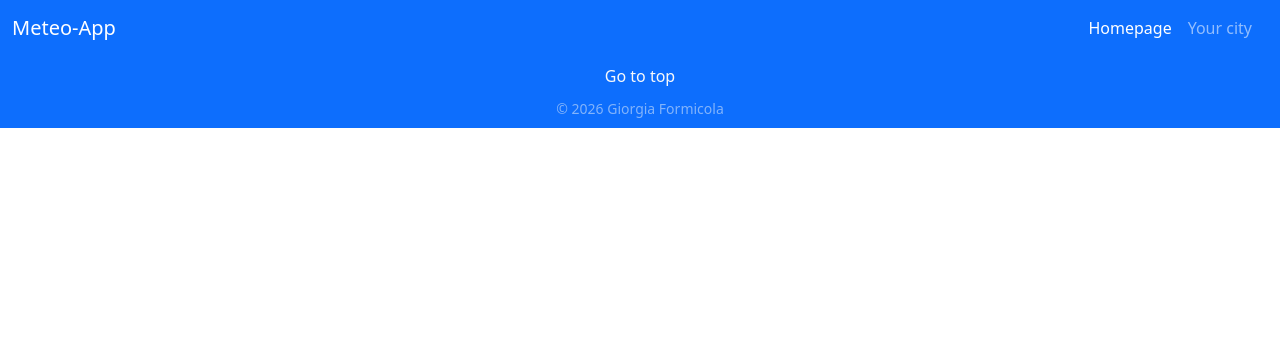
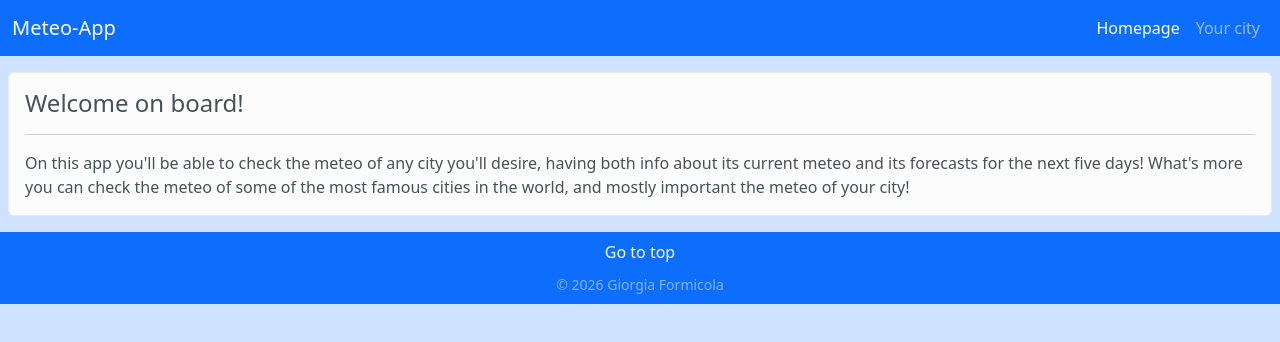
Before and after one commit to GiorgiaFormicola/U3-W2-D5, a React (Vite) app in the folder meteo-app/: page / in a window 1280 px wide. Shown: the top 342 px of the page. Built offline with nearby package versions, Linux system fonts and the light colour scheme.

Commit message:
MeteoWelcome done

```diff
--- a/meteo-app/src/App.jsx
+++ b/meteo-app/src/App.jsx
@@ -6,16 +6,18 @@ import MeteoHeader from "./components/MeteoHeader";
 function App() {
   return (
     <>
-      <BrowserRouter>
-        <MeteoHeader />
-        {/* <Routes>
+      <div className="vh-100 bg-primary-subtle">
+        <BrowserRouter>
+          <MeteoHeader />
+          {/* <Routes>
           <Route path="/" element={<MeteoHome />} />
           <Route path="/details/:city" element={<MeteoDetails />} />
           <Route path="*" element={<MeteoNotFound />} />
         </Routes>
          */}
-        <MeteoFooter />
-      </BrowserRouter>
+          <MeteoFooter />
+        </BrowserRouter>
+      </div>
     </>
   );
 }
--- a/meteo-app/src/components/MeteoFooter.jsx
+++ b/meteo-app/src/components/MeteoFooter.jsx
@@ -2,7 +2,6 @@ import Nav from "react-bootstrap/Nav";
 import { Link, useLocation } from "react-router-dom";
 const MeteoFooter = function () {
   const location = useLocation();
-  console.log(location);
   return (
     <footer>
       <Nav className="justify-content-center d-flex flex-column align-items-center bg-primary">
--- a/meteo-app/src/components/MeteoHeader.jsx
+++ b/meteo-app/src/components/MeteoHeader.jsx
@@ -1,10 +1,11 @@
 import MeteoNavbar from "./MeteoNavbar";
+import MeteoWelcome from "./MeteoWelcome";
 
 const MeteoHeader = function () {
   return (
     <header>
       <MeteoNavbar />
-      {/* <MeteoWelcome /> */}
+      <MeteoWelcome />
     </header>
   );
 };
--- a/meteo-app/src/components/MeteoNavbar.jsx
+++ b/meteo-app/src/components/MeteoNavbar.jsx
@@ -14,7 +14,7 @@ const MeteoNavbar = function () {
           </Link>
           <Navbar.Toggle aria-controls="responsive-navbar-nav" className="border-light" />
           <Navbar.Collapse id="responsive-navbar-nav">
-            <Nav className="ms-auto me-2">
+            <Nav className="ms-auto">
               <Link to="/" className={location.pathname === "/" ? "nav-link active" : "nav-link"}>
                 Homepage
               </Link>
--- /dev/null
+++ b/meteo-app/src/components/MeteoWelcome.jsx
@@ -0,0 +1,16 @@
+import Alert from "react-bootstrap/Alert";
+import Container from "react-bootstrap/esm/Container";
+const MeteoWelcome = function () {
+  return (
+    <Alert variant="light" className="my-3 mx-2">
+      <Alert.Heading>Welcome on board!</Alert.Heading>
+      <hr />
+      <p className="mb-0">
+        On this app you'll be able to check the meteo of any city you'll desire, having both info about its current meteo and its forecasts for the next five
+        days! What's more you can check the meteo of some of the most famous cities in the world, and mostly important the meteo of your city!
+      </p>
+    </Alert>
+  );
+};
+
+export default MeteoWelcome;
```
